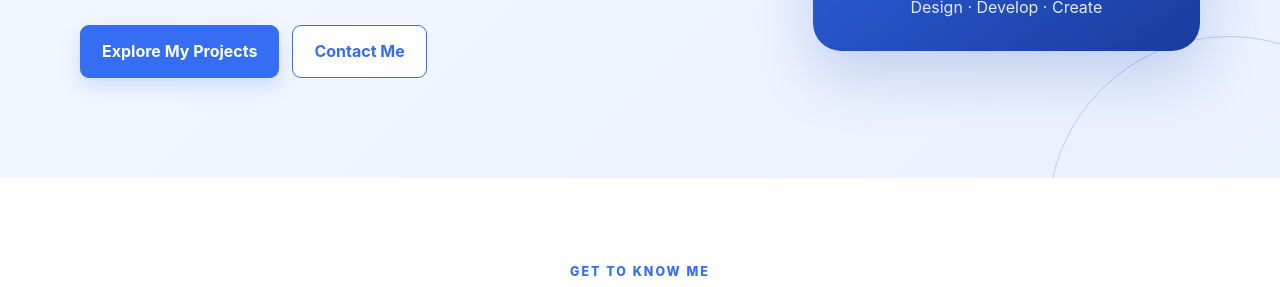
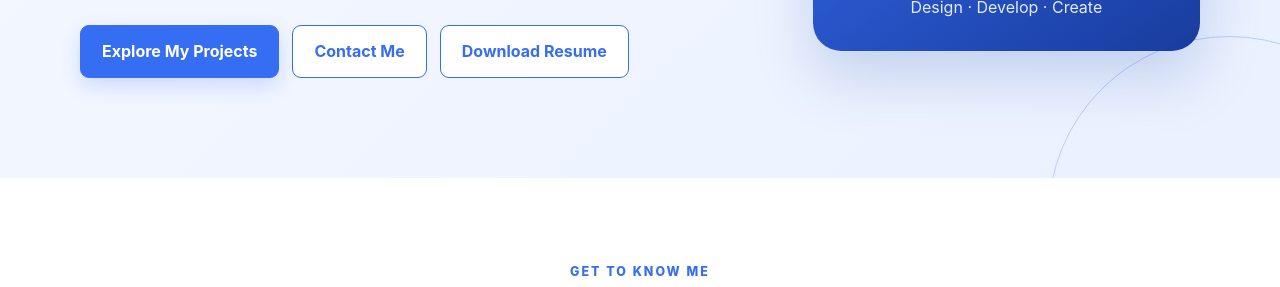
Before and after one commit to LET-VINOTHINI/LET-vinothini.github.io, a plain HTML site: page index.html in a window 1280 px wide. Shown: the part 460-747 px from the top of the page. Drawn offline with Linux system fonts and the light colour scheme.

Commit message:
Add download link for resume in index.html

```diff
--- a/index.html
+++ b/index.html
@@ -145,6 +145,7 @@
           <div class="actions">
             <a class="btn btn-primary" href="#projects">Explore My Projects</a>
             <a class="btn btn-outline" href="#contact">Contact Me</a>
+            <a class="btn btn-outline" href="resume.pdf" download>Download Resume</a>
           </div>
         </div>
         <div class="profile-card">
```
